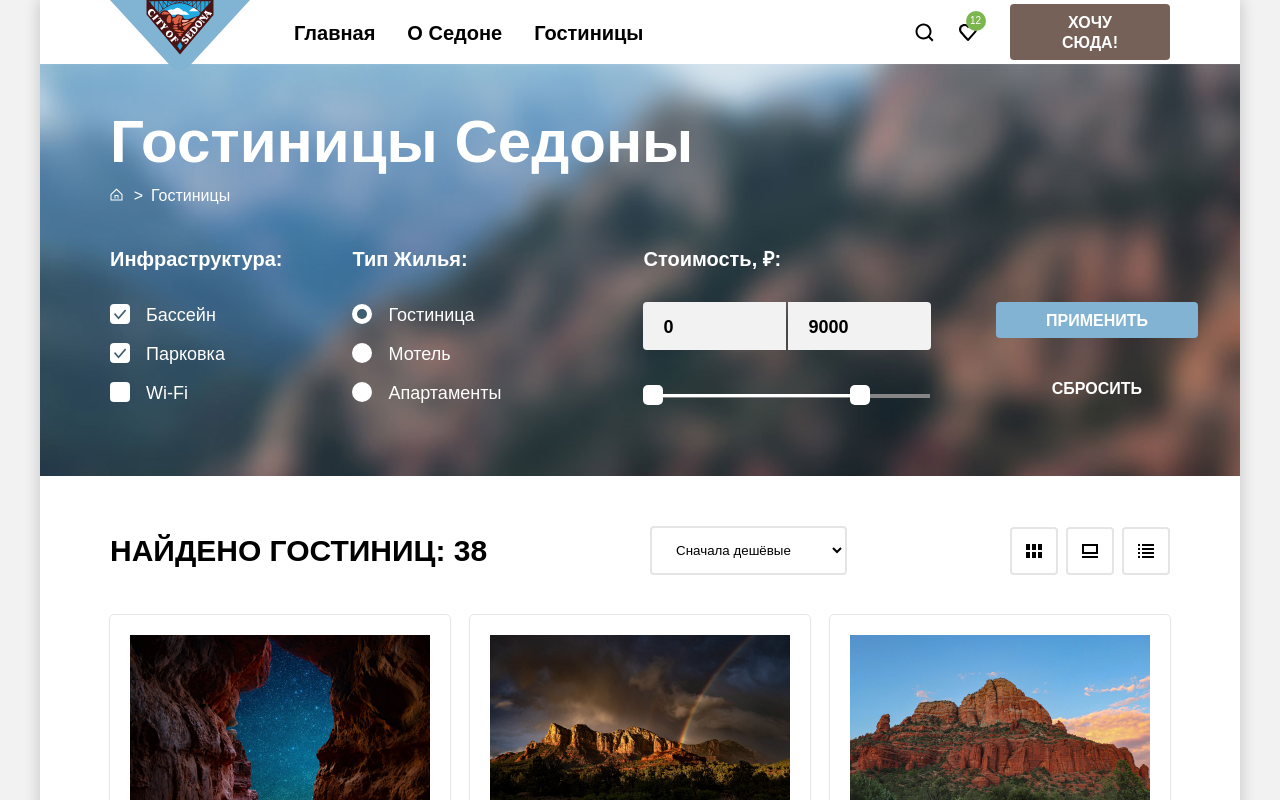
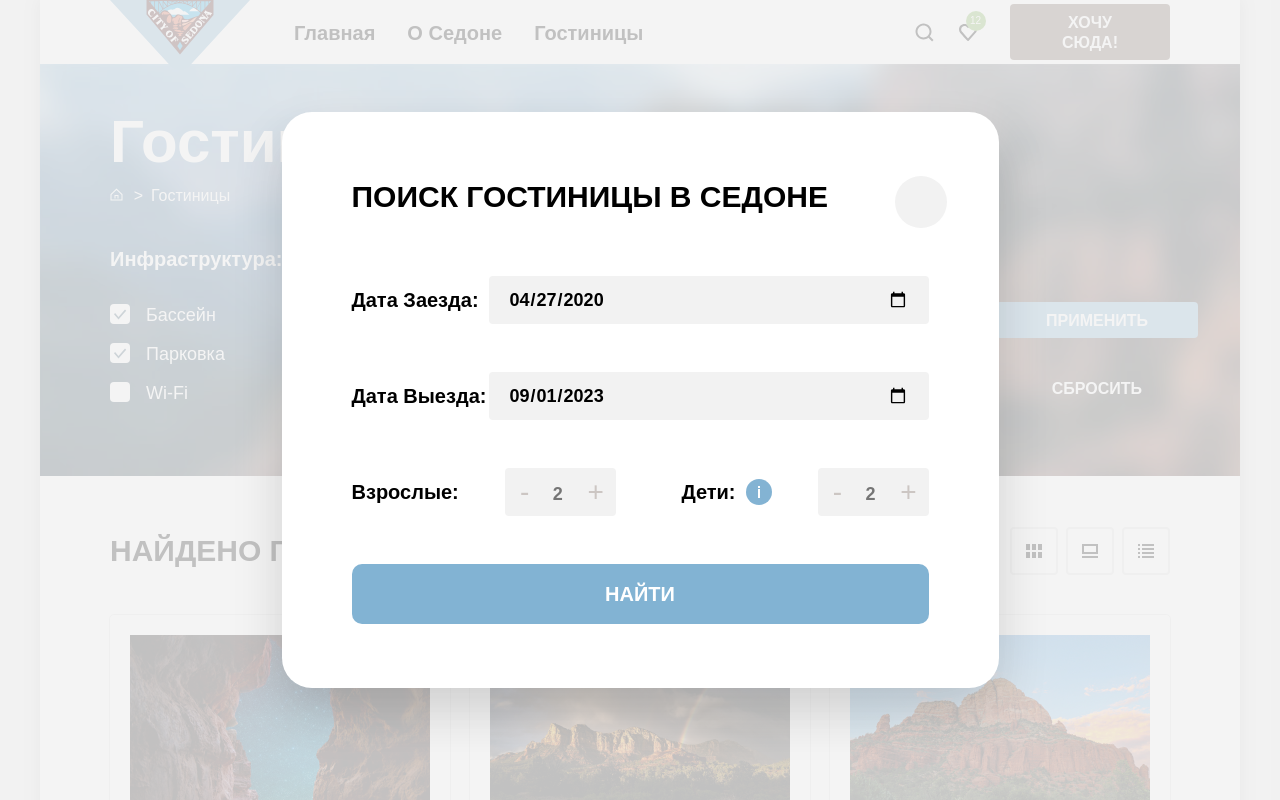
Before and after one commit to htmlacademy-htmlcss/260671-sedona-36, a plain HTML site: page catalog.html in a window 1280 px wide. Shown: the top 800 px of the page. Drawn offline with Linux system fonts and the light colour scheme; a web font is replaced by a local one.

Commit message:
WIP styles and PP in modal window

```diff
--- a/catalog.html
+++ b/catalog.html
@@ -284,18 +284,24 @@
           <form action="https://echo.htmlacademy.ru/" class="modal__form order">
             <fieldset class="order__fieldset">
               <label for="" class="order__label order__label--visit">Дата заезда:
-                <input type="date" class="order__input order__input--visit" name="visit">
+                <input type="date" class="order__input order__input--visit" name="visit" value="2020-04-27">
               </label>
             </fieldset>
             <fieldset class="order__fieldset">
               <label for="" class="order__label order__label--leave">Дата выезда:
-                <input type="date" class="order__input order__input--leave" name="leave">
+                <input type="date" class="order__input order__input--leave" name="leave" value="2023-09-01">
               </label>
             </fieldset>
             <fieldset class="order__fieldset order__fieldset--visitor">
-              <label for="" class="order__label order__label--adult">Взрослые:
-                <input type="text" class="order__input order__input--adult" name="adult">
-              </label>
+              <div class="adult-wrapper">
+                <label for="adult" class="order__label order__label--adult">Взрослые:</label>
+                  <div class="adult-counter-wrapper">
+                    <button class="adult-counter-minus">-</button>
+                    <input type="text" class="order__input order__input--counter order__input--adult" name="adult" placeholder="2">
+                    <button class="adult-counter-plus">+</button>
+                  </div>
+              </div>
+              <div class="children-wrapper">
                 <span class="order__label--children order__label--children-icon">
                   <label for="children" class="order__label order__label--children">Дети:</label>
                   <span class="tooltip">
@@ -309,7 +315,12 @@
                     </span>
                   </span>
                 </span>
-                <input type="text" class="order__input order__input--children" name="children">
+                <div class="children-counter-wrapper">
+                  <button class="children-counter-minus">-</button>
+                  <input type="text" class="order__input order__input--counter order__input--children" name="children" placeholder="2">
+                  <button class="children-counter-plus">+</button>
+                </div>
+              </div>
             </fieldset>
             <button class="order__btn btn-secondary">Найти</button>
           </form>
--- a/style.css
+++ b/style.css
@@ -1224,17 +1224,19 @@ padding: 64px;
   position: fixed;
   top: 0;
   left: 0;
-  display: none;
+  display: flex;
   width: 100%;
   height: 100%;
   background-color: rgba(242, 242, 242, 0.8);
+  z-index: 3;
 }
 
 .modal {
   position: relative;
-  min-width: 717px;
+  width: 717px;
+  height: 576px;
   margin: auto;
-  padding: 64px 70px;
+  padding: 67px 70px;
   background-color: #FFFFFF;
   box-shadow: 0 25px 50px rgba(0, 0, 0, 0.15);
   border-radius: 30px;
@@ -1254,7 +1256,7 @@ padding: 64px;
 
 .modal__title {
   margin: 0;
-  margin-bottom: 64px;
+  margin-bottom: 61px;
   font-size: 30px;
   line-height: 36px;
   font-weight: 700;
@@ -1281,6 +1283,7 @@ padding: 64px;
 
 .order__label {
   display: flex;
+  justify-content: space-between;
   align-items: center;
   margin: 0;
   font-size: 20px;
@@ -1289,15 +1292,24 @@ padding: 64px;
   text-transform: capitalize;
 }
 
+.order__label--adult {
+  margin-right: 46px;
+}
+
+.order__label--children {
+  margin-right: 10px;
+}
+
 .order__label--children-icon {
+  display: flex;
   position: relative;
 }
 
 .order__input {
-  min-height: 48px;
+  height: 48px;
   background-color: #F2F2F2;
   border: none;
-  border-radius: 4px;
+  font-family: "PT Sans", sans-serif;
   font-size: 18px;
   line-height: 24px;
   font-weight: 700;
@@ -1306,20 +1318,76 @@ padding: 64px;
 
 .order__input--visit,
 .order__input--leave {
-  max-width: 440px;
-  margin-left: 24px;
+  width: 440px;
   padding: 12px 20px;
-  flex-grow: 2;
+  border-radius: 4px;
+  box-sizing: border-box;
+}
+
+.adult-wrapper {
+  display: flex;
+  align-items: center;
+  height: 48px;
+}
+
+.children-wrapper {
+  display: flex;
+  align-items: center;
+  height: 48px;
+}
+
+.order__input--counter {
+  padding-top: 5px;
+  padding-left: 8px;
+  width: 31px;
+}
+
+.adult-counter-wrapper,
+.children-counter-wrapper {
+  display: flex;
+  height: 48px;
+}
+
+.adult-counter-minus,
+.children-counter-minus {
+  width: 40px;
+  height: 48px;
+  background-color: #F2F2F2;
+  border: none;
+  border-radius: 4px 0 0 4px;
+  font-size: 28px;
+  color: rgba(117, 97, 87, 0.3);
+  box-sizing: border-box;
+}
+
+.adult-counter-plus,
+.children-counter-plus {
+  width: 40px;
+  height: 48px;
+  background-color: #F2F2F2;
+  border: none;
+  border-radius: 0 4px 4px 0;
+  font-size: 28px;
+  color: rgba(117, 97, 87, 0.3);
   box-sizing: border-box;
 }
 
 .order__btn {
   min-width: 577px;
+  min-height: 60px;
   padding-top: 18px;
   padding-bottom: 18px;
+  border-radius: 10px;
+  font-weight: 700;
+  font-size: 20px;
+  line-height: 24px;
 }
 
 /* TOOLTIP */
+
+.tooltip {
+  margin-right: 36px;
+}
 
 .tooltip__btn {
   display: block;
```
Lines whose indentation alone changed are shown as unchanged.
